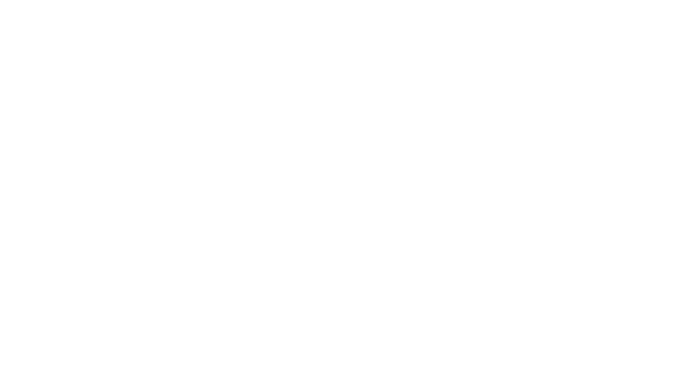
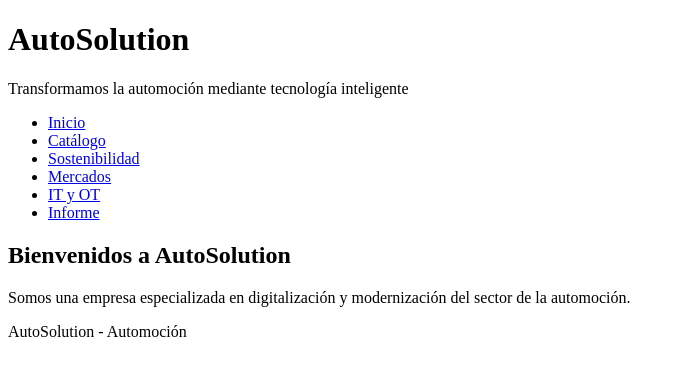
Before and after one commit to Anthmor/Automocion, a plain HTML site: page index.html in a window 1280 px wide. Shown: the whole page, without its empty margins (0-681 px from the left). Drawn offline with Linux system fonts and the light colour scheme.

Commit message:
Seguir con el trabajo

```diff
--- a/index.html
+++ b/index.html
@@ -1,11 +1,39 @@
 <!DOCTYPE html>
-<html lang="en">
+<html lang="es">
+
 <head>
     <meta charset="UTF-8">
     <meta name="viewport" content="width=device-width, initial-scale=1.0">
-    <title>Document</title>
+    <title>AutoSolution</title>
 </head>
+
 <body>
+
+    <header>
+        <h1>AutoSolution</h1>
+        <p>Transformamos la automoción mediante tecnología inteligente</p>
+    </header>
+
+    <nav>
+        <ul>
+            <li><a href="index.html">Inicio</a></li>
+            <li><a href="catalogo.html">Catálogo</a></li>
+            <li><a href="sostenibilidad.html">Sostenibilidad</a></li>
+            <li><a href="mercados.html">Mercados</a></li>
+            <li><a href="it-ot.html">IT y OT</a></li>
+            <li><a href="informe.html">Informe</a></li>
+        </ul>
+    </nav>
+
+    <main>
+        <h2>Bienvenidos a AutoSolution</h2>
+        <p>Somos una empresa especializada en digitalización
+        y modernización del sector de la automoción.</p>
+    </main>
+
+    <footer>
+        <p>AutoSolution - Automoción</p>
+    </footer>
 
 </body>
 </html>
```
